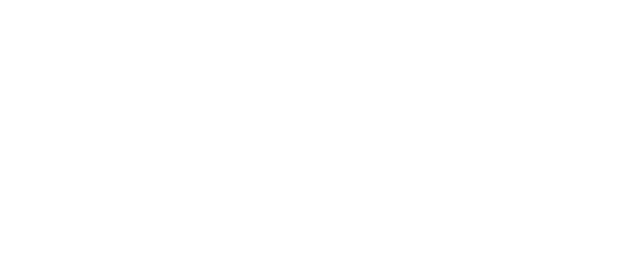
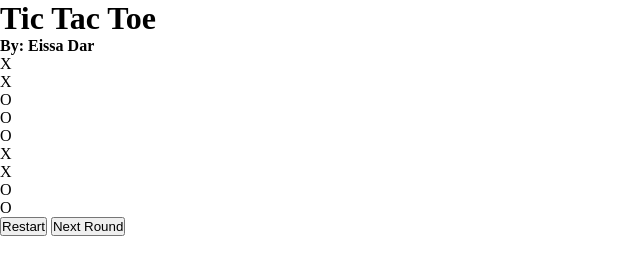
Before and after one commit to Appropriate32/Tic-Tac-Toe, a plain HTML site: page index.html in a window 1280 px wide. Shown: the whole page, without its empty margins (0-640 px from the left). Drawn offline with Linux system fonts and the light colour scheme.

Commit message:
Made the markup for the game

```diff
--- a/index.html
+++ b/index.html
@@ -7,8 +7,27 @@
     <link rel="stylesheet" href="styles.css">
 </head>
 <body>
+    <div class="heading">
+        <h1>Tic Tac Toe</h1>
+        <h4>By: Eissa Dar</h4>
+    </div>
 
+    <div class="grid-container">
+        <div class="cell">X</div>
+        <div class="cell">X</div>
+        <div class="cell">O</div>
+        <div class="cell">O</div>
+        <div class="cell">O</div>
+        <div class="cell">X</div>
+        <div class="cell">X</div>
+        <div class="cell">O</div>
+        <div class="cell">O</div>
+    </div>
 
+    <div class="controls">
+        <button>Restart</button>
+        <button>Next Round</button>
+    </div>
 
     <script src="script.js"></script>
 </body>
```
